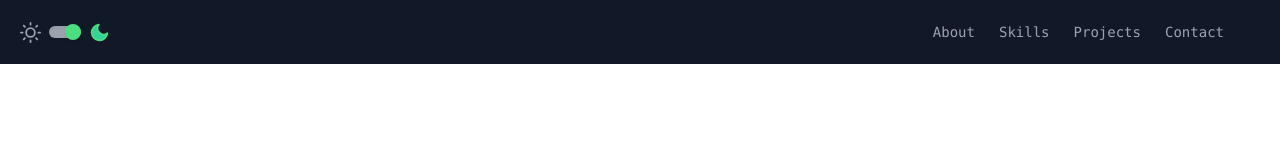
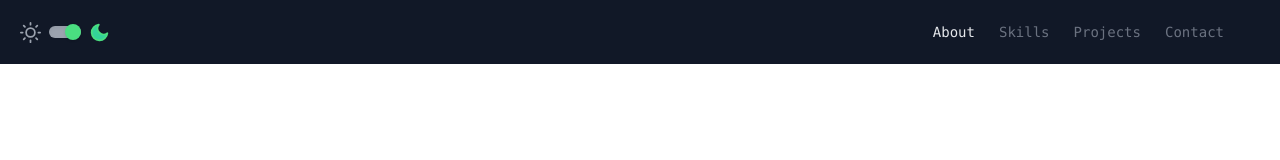
Before and after one commit to bfate7/portfolio-v2, a Next.js app: page / in a window 1280 px wide. Shown: the top 160 px of the page. Built offline with nearby package versions, Linux system fonts and the light colour scheme.

Commit message:
update navigation

```diff
--- a/components/BaseNavLink.js
+++ b/components/BaseNavLink.js
@@ -7,13 +7,11 @@ const BaseNavLink = ({ to, active, children }) => {
   return (
     <Link
       to={to}
-      className={` cursor-pointer ${
-        active ? "dark:text-gray-200" : "dark:text-gray-400"
-      }`}
+      className={` cursor-pointer text-gray-500`}
       smooth
       onClick={() => router.push("/#" + to)}
       spy
-      activeClass='dark:text-gray-200 underline'
+      activeClass='dark:text-gray-200 text-red-500" underline'
     >
       {children}
     </Link>
--- a/components/NavBar.js
+++ b/components/NavBar.js
@@ -61,7 +61,7 @@ const NavBar = () => {
 
   return (
     <div
-      className={`w-full h-16 bg-gray-100 dark:bg-gray-900 z-50 nav-slide-in fixed shadow-lg
+      className={`w-full h-16 bg-light dark:bg-primary z-50 nav-slide-in fixed shadow-lg
 
       ${pos === 0 ? "shadow-none" : ""}`}
     >
@@ -71,7 +71,7 @@ const NavBar = () => {
         }`}
       >
         <div
-          className='h-full w-8/12 absolute right-0 bg-gradient-to-b from-gray-200 to-gray-100 dark:from-gray-700 dark:to-gray-800'
+          className='h-full w-8/12 absolute right-0 bg-gradient-to-b from-light to-primary-lighten-3 dark:from-primary-lighten dark:to-primary'
           style={{ filter: "blur(0)" }}
         >
           <div className='flex flex-col items-center  gap-10 mt-16'>
```
